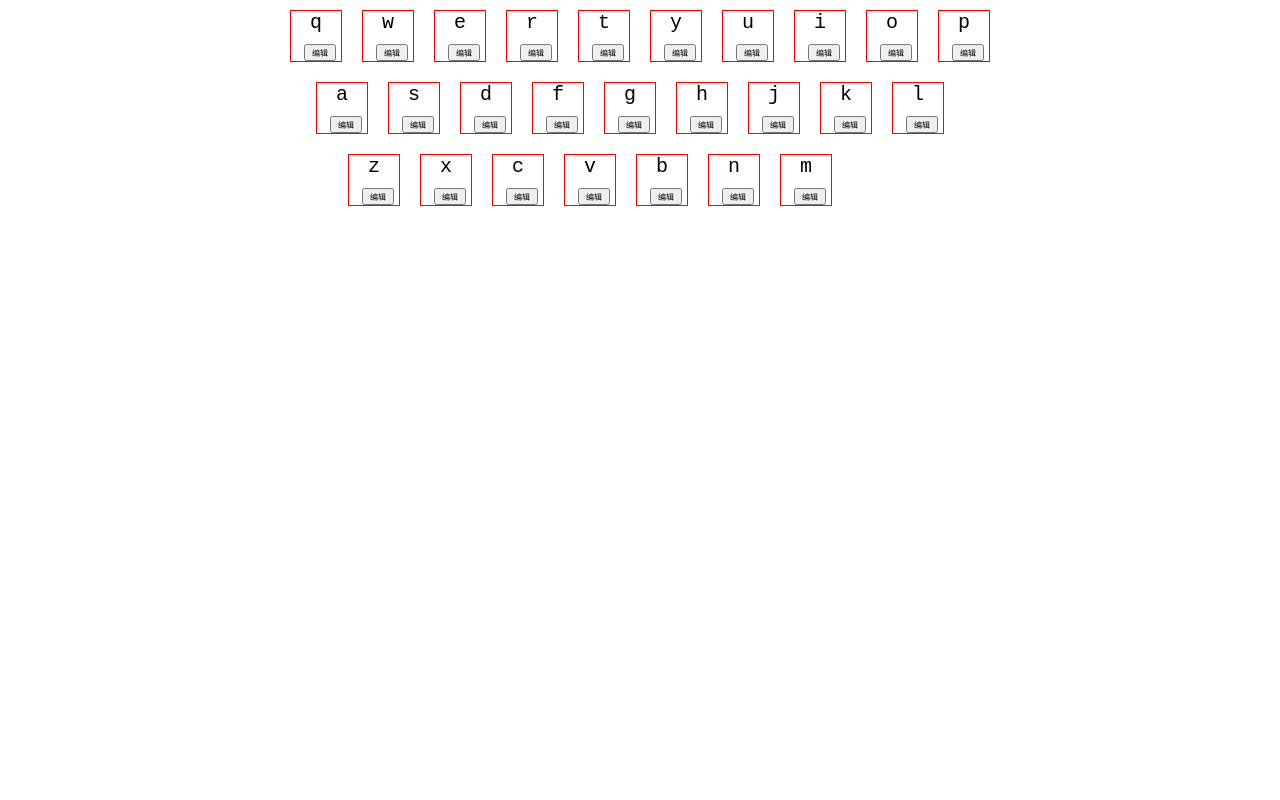
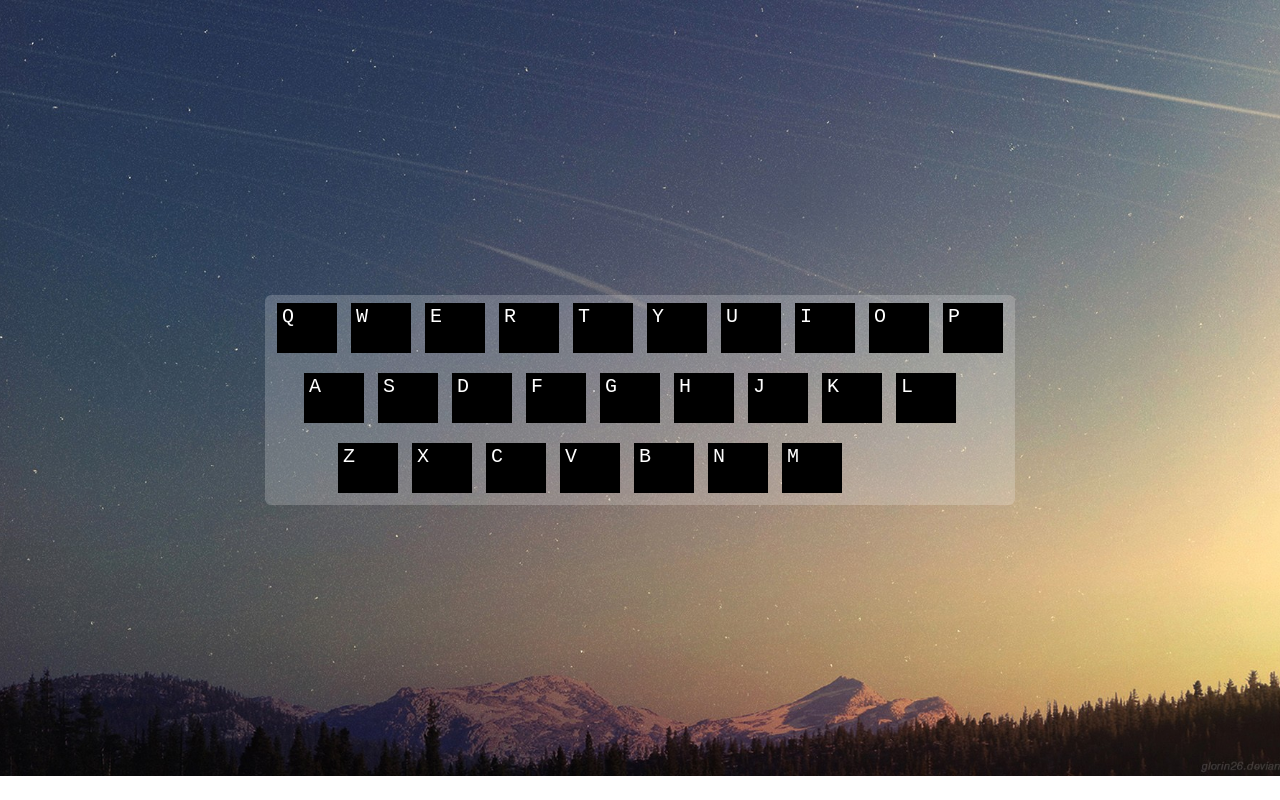
Before and after one commit to wxinll/blog, a plain HTML site: page myNavSite/index.html in a window 1280 px wide. Drawn offline with Linux system fonts and the light colour scheme.

Commit message:
continue

```diff
--- a/myNavSite/base.css
+++ b/myNavSite/base.css
@@ -15,27 +15,47 @@ p,dl,dd,h1,h2,h3{
 	margin: 0;
 }
 /*0000000000000000000000000000000000000000*/
-kbd{
-	border: 1px solid red;
-	width: 50px;
-	height: 50px;
-	display: inline-block;
-	font-size: 20px;
+body{
+	background: url("./skyNight.jpg") no-repeat center/cover;
 }
 main{
 	text-align: center;
+	height: 97vh;
 }
-main div kbd{
-	margin:10px 10px;
+.keyboard{
+	width: 750px;
+	border-radius: 0.4em;
+	position: absolute;
+	left: 50%;
+	top: 50%;
+	transform: translate(-50%,-50%);
+	background: rgba(255,255,255,0.2)
 }
 .keyboard kbd{
+	display: inline-block;
 	position: relative;
+	margin:8px 7px;
+	text-transform: uppercase;
+	width: 60px;
+	height: 50px;
+	font-size: 20px;
+	color: white;
+	background: black;
+}
+.keyboard kbd span{
+	position: absolute;
+    left: 5px;
+    top: 2px;
 }
 .keyboard kbd button {
 	font-size: 8px;
 	position: absolute;
-	right: 5px;
+	right: 0;
 	bottom: 0;
+	visibility: hidden;
+}
+.keyboard kbd:hover button{
+	visibility: visible;
 }
 #main div:nth-child(2) {
 	margin-left: -20px;
--- a/myNavSite/index.html
+++ b/myNavSite/index.html
@@ -35,9 +35,11 @@
 			for(var j = 0; j < arrKey[i].length; j++){
 				var kbd = document.createElement('kbd');
 				var button = document.createElement('button');
+				var span = document.createElement('span');
 				var key = arrKey[i][j];
 				div.appendChild(kbd);
-				kbd.innerHTML = (key);
+				kbd.appendChild(span);
+				span.innerHTML = (key);
 				kbd.appendChild(button);
 				button.className = key;
 				button.innerHTML = '编辑';
```
Also changed, not shown: myNavSite/skyNight.jpg (added).
